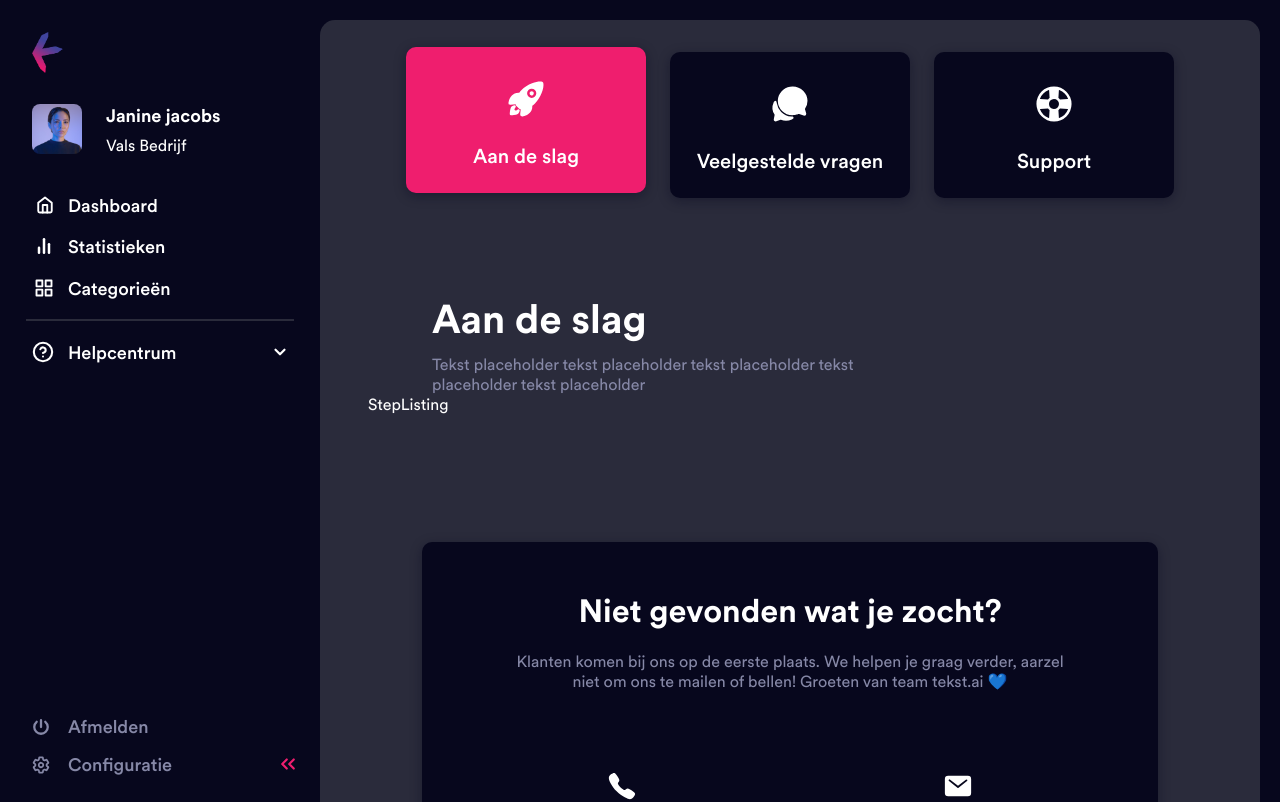
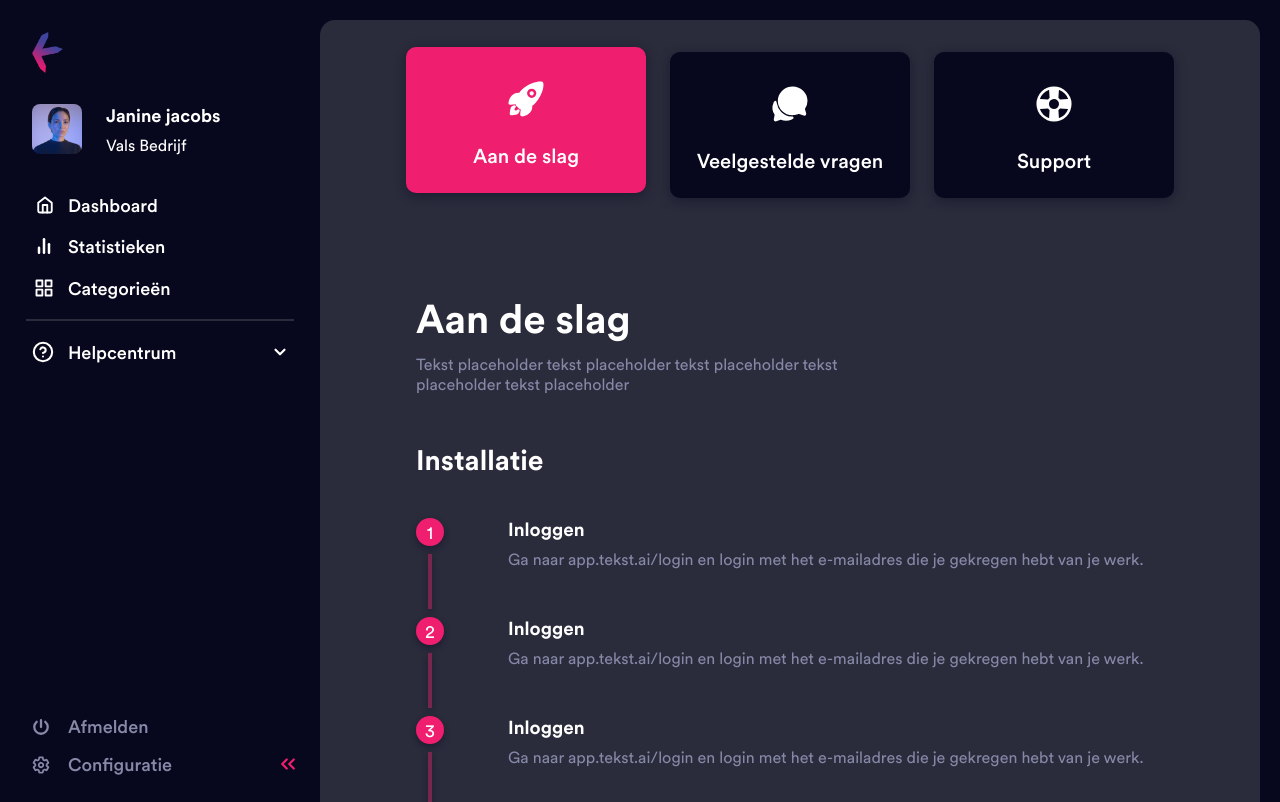
Before and after one commit to Tekst-ai/Frontend, a Next.js app: page /help-center/getting-started in a window 1280 px wide. Shown: the top 802 px of the page. Built offline with nearby package versions, Linux system fonts and the light colour scheme.

Commit message:
Getting started finish

```diff
--- a/components/helpCenter/HelpTitle.tsx
+++ b/components/helpCenter/HelpTitle.tsx
@@ -14,8 +14,12 @@ interface ContainerProps {
 }
 
 const Container = styled.div<ContainerProps>`
-    padding-left: 4rem;
-    padding-right: 4rem;
+    padding-left: 3rem;
+    padding-right: 3rem;
+    margin-bottom: 3rem;
+    margin-left: auto;
+    margin-right: auto;
+    max-width: 60rem;
 
     h1 {
         font-size: 2.5rem;
--- /dev/null
+++ b/components/helpCenter/gettingStarted/ListingStep.tsx
@@ -0,0 +1,142 @@
+import type { NextPage } from 'next'
+import styled from 'styled-components'
+import useStore, { useAccent } from '../../../store'
+import themes, { accentColors, Theme } from '../../../ThemeConfig'
+
+interface ListingStepProps {
+    step: number,
+    title: string,
+    text: string
+}
+
+interface ContainerProps {
+    accent: any,
+    theme: any
+}
+
+const Container = styled.li<ContainerProps>`
+    display: flex;
+    position: relative;
+    margin-bottom: 3rem;
+
+    &:last-of-type {
+        margin-bottom: 0;
+
+        div:first-of-type::after {
+            width: 0;
+            height: 0;
+        }
+    }
+`
+
+interface ContainerContentProps {
+    theme: any
+}
+
+const ContainerContent = styled.div<ContainerContentProps>`
+    margin-left: 4rem;
+    width: calc(100% - 1.75rem);
+
+    h3 {
+        margin-top: 0;
+        margin-bottom: 0.5rem;
+
+    }
+
+    p {
+        color: ${({ theme }) => theme.textSec};
+    }
+`
+
+interface StepProps {
+    theme: any,
+    accent: any,
+}
+
+const Step = styled.div<StepProps>`
+    position: relative;
+
+    div {
+        background: ${({ accent }) => accent.color};
+        color: ${({ accent }) => accent.text};
+        width: 1.75rem;
+        height: 1.75rem;
+        position: relative;
+        border-radius: 50%;
+        box-shadow: 0 3px 6px ${({ theme }) => theme.boxShadow};
+
+        span {
+            font-size: 1.125rem;
+            color: ${({ accent }) => accent.text};
+            position: absolute;
+            top: 50%;
+            left: 50%;
+            transform: translate(-50%, -50%);
+        }
+    }
+
+    &::after {
+        content: '';
+        width: 4px;
+        background: ${({ accent }) => accent.color + "66"};
+        position: absolute;
+        top: calc(1.75rem + 8px);
+        bottom: calc((3rem * -1) + 8px);
+        left: 50%;
+        right: 0;
+        transform: translateX(-50%);
+        box-shadow: 0 3px 6px ${({ theme }) => theme.boxShadow};
+    }
+
+
+    /* width: 1.75rem;
+    height: 1.75rem;
+    border-radius: 50%;
+    position: absolute;
+    left: 0;
+    box-shadow: 0 3px 6px ${({ theme }) => theme.boxShadow};
+
+    span {
+        font-size: 1.125rem;
+        position: absolute;
+        top: 50%;
+        left: 50%;
+        transform: translate(-50%, -50%);
+    }
+
+    &::after {
+        content: '';
+        width: 4px;
+        height: 100%;
+        background: ${({ accent }) => accent.color};
+        position: absolute;
+        left: calc(0.875rem - 2px);
+        top: calc(1.75rem + 0.25rem);
+        box-shadow: 0 3px 6px ${({ theme }) => theme.boxShadow};
+    } */
+`
+
+const ListingStep: NextPage<ListingStepProps> = ({ step, title, text }) => {
+    const accent = useAccent((s: any) => s.accent)
+    const theme: keyof Theme = useStore((s: any) => s.theme)
+
+    return (
+        <Container theme={themes[theme]} accent={accentColors[accent as  keyof typeof accentColors]}>
+            <Step theme={themes[theme]} accent={accentColors[accent as  keyof typeof accentColors]}>
+                <div>
+                    <span>{step}</span>
+                </div>
+            </Step>
+
+            <ContainerContent theme={themes[theme]}>
+                <h3>{ title }</h3>
+
+                <p>
+                    { text }
+                </p>
+            </ContainerContent>
+        </Container>
+    )
+}
+
+export default ListingStep
--- a/components/helpCenter/gettingStarted/StepListing.tsx
+++ b/components/helpCenter/gettingStarted/StepListing.tsx
@@ -1,10 +1,37 @@
 import type { NextPage } from 'next'
+import styled from 'styled-components'
+import ListingStep from './ListingStep'
 
-const StepListing: NextPage = () => {
+interface StepListingProps {
+    title: string,
+}
+
+const Container = styled.div`
+    padding-left: 3rem;
+    padding-right: 3rem;
+    margin-bottom: 6rem;
+    max-width: 60rem;
+    margin-left: auto;
+    margin-right: auto;
+
+    h2 {
+        font-size: 1.75rem;
+        margin-bottom: 2.5rem;
+    }
+`
+
+const StepListing: NextPage<StepListingProps> = ({ title }) => {
     return (
-        <div>
-            <p>StepListing</p>
-        </div>
+        <Container>
+            <h2>{ title }</h2>
+
+            <ul>
+                <ListingStep step={1} title="Inloggen" text="Ga naar app.tekst.ai/login en login met het e-mailadres die je gekregen hebt van je werk."/>
+                <ListingStep step={2} title="Inloggen" text="Ga naar app.tekst.ai/login en login met het e-mailadres die je gekregen hebt van je werk."/>
+                <ListingStep step={3} title="Inloggen" text="Ga naar app.tekst.ai/login en login met het e-mailadres die je gekregen hebt van je werk."/>
+                <ListingStep step={4} title="Inloggen" text="Ga naar app.tekst.ai/login en login met het e-mailadres die je gekregen hebt van je werk."/>
+            </ul>
+        </Container>
     )
 }
 
--- a/pages/help-center/getting-started.tsx
+++ b/pages/help-center/getting-started.tsx
@@ -16,7 +16,9 @@ const GettingStarted: NextPage = () => {
                 text="Tekst placeholder tekst placeholder tekst placeholder tekst placeholder tekst placeholder"
             />
 
-            <StepListing/>
+            <StepListing title="Installatie"/>
+
+            <StepListing title="Gebruik"/>
 
             <SupportCard/>
         </div>
```
